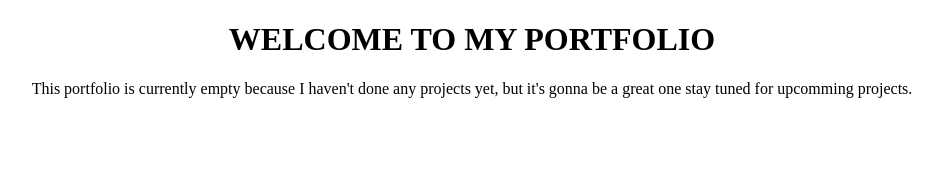
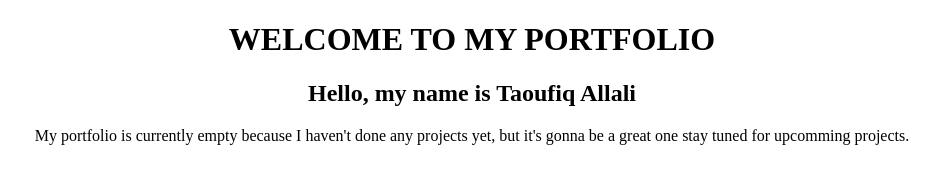
Before and after one commit to taoufiqallali/portfolioTest.com, a plain HTML site: page index.html in a window 1280 px wide. Shown: the whole page, without its empty margins (168-1111 px from the left). Drawn offline with Linux system fonts and the light colour scheme.

Commit message:
added the name

```diff
--- a/index.html
+++ b/index.html
@@ -7,7 +7,8 @@
 </head>
 <body>
     <h1>WELCOME TO MY PORTFOLIO</h1>
-    <P>This portfolio is currently empty because I haven't done any projects yet,
+    <h2>Hello, my name is Taoufiq Allali</h2>
+    <P>My portfolio is currently empty because I haven't done any projects yet,
          but it's gonna be a great one stay tuned for upcomming projects.
     </P>
 
```
